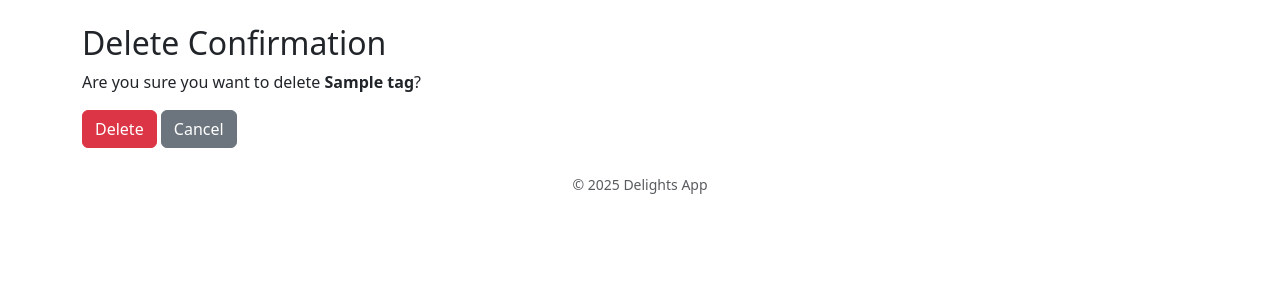
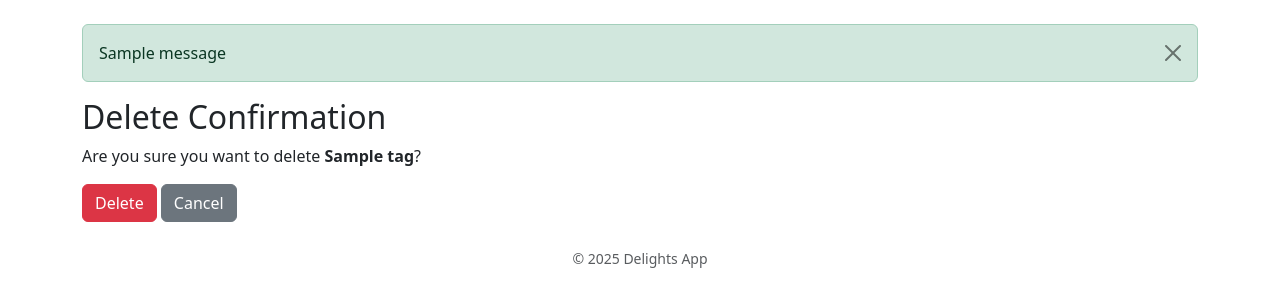
Before and after one commit to MarAlmagro/python-portfolio, a Django app: page /tags/1/delete/ in a window 1280 px wide. Shown: the part 56-363 px from the top of the page. Run offline with Django 5.2, Linux system fonts and the light colour scheme; tables that the repository leaves empty hold one stand-in row (values such as "Sample post"); one stand-in notice (Sample message) is shown.

Commit message:
[django-delights]: add message display section to base.html template

```diff
--- a/django-delights/delights/templates/delights/base.html
+++ b/django-delights/delights/templates/delights/base.html
@@ -13,7 +13,16 @@
             <a class="navbar-brand" href="#">Delights</a>
         </div>
     </nav>
-
+    {% if messages %}
+    <div class="container mt-3">
+        {% for message in messages %}
+        <div class="alert alert-{{ message.tags }} alert-dismissible fade show" role="alert">
+            {{ message }}
+            <button type="button" class="btn-close" data-bs-dismiss="alert" aria-label="Close"></button>
+        </div>
+        {% endfor %}
+    </div>
+    {% endif %}
     <main class="container">
         {% block content %}
         {% endblock %}
```
